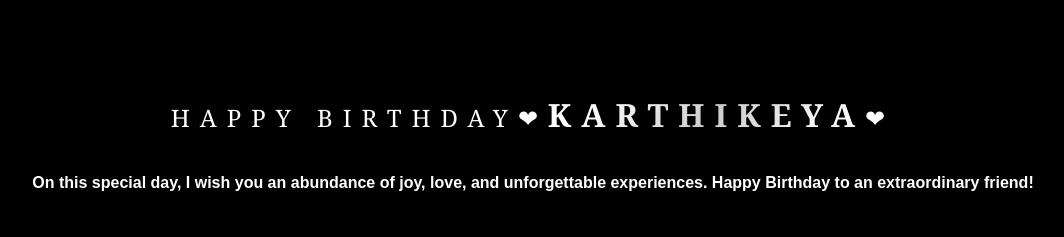
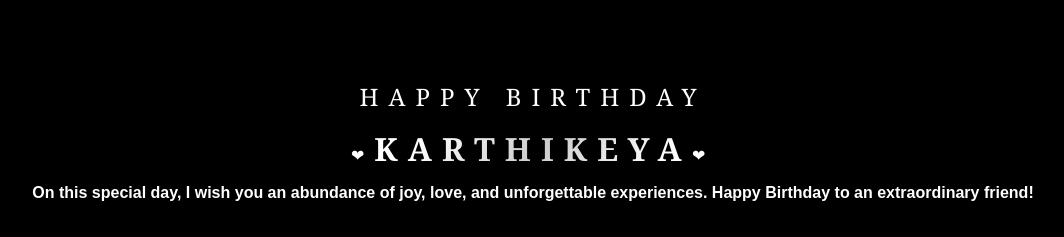
Before and after one commit to Hemanth-4301/hbd, a plain HTML site: page index.html in a window 1280 px wide. Shown: the top 237 px of the page, without its empty margins (107-1171 px from the left). Drawn offline with nearby package versions, Linux system fonts and the light colour scheme.

Commit message:
Update index.html

```diff
--- a/index.html
+++ b/index.html
@@ -98,7 +98,11 @@
 <body>
 
     <div class="container mt-1 heading ">
-        <h1 class="mb-4 d-block fs-4 lh-lg gradient-text">Happy Birthday<div class="beat">&#x2764;</div><b class="fs-2 placeholder-wave gradient-text ">Karthikeya</b><div class="beat shadow-lg ">&#x2764;</div></h1>
+        <h1 class="mb-1 d-block fs-4 lh-lg gradient-text">Happy Birthday</h1>
+    </div>
+
+    <div class="container heading mb-2">
+        <div class="beat">&#x2764;</div><b class="fs-2 placeholder-wave gradient-text ">Karthikeya</b><div class="beat shadow-lg ">&#x2764;</div>
     </div>
 
     <div class="container d-block mb-5">
```
